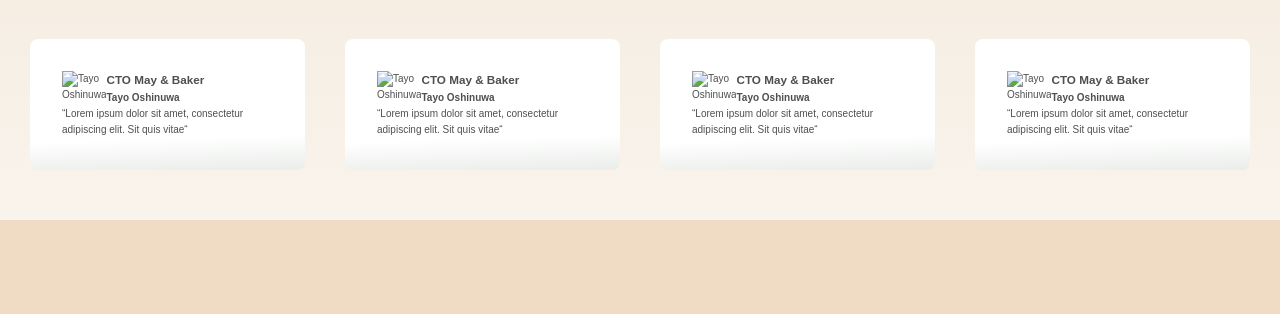
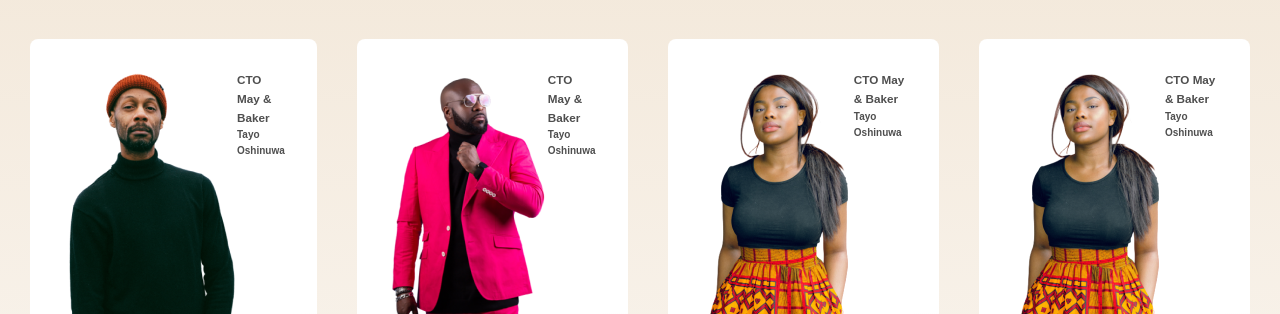
Before and after one commit to vrbin90s/AU-Awesome-Landing-Page, a website: page index.html in a window 1280 px wide. Shown: the part 2950-3264 px from the top of the page. Drawn offline with Linux system fonts and the light colour scheme; the site is published under a folder, as on GitHub Pages, so addresses that start at the root find nothing.

Commit message:
Update index.html

```diff
--- a/index.html
+++ b/index.html
@@ -125,7 +125,7 @@
             <div class="people__cards">
                 <div class="people__card">
                     <div class="people__card-image">
-                        <img src="/assets/images/person-1.png" alt="Tayo Oshinuwa">
+                        <img src="./assets/images/person-1.png" alt="Tayo Oshinuwa">
                     </div>
                     <div class="people__card-title">
                         <h3>CTO May & Baker</h3>
@@ -137,7 +137,7 @@
                 </div>
                 <div class="people__card">
                     <div class="people__card-image">
-                        <img src="/assets/images/person-2.png" alt="Tayo Oshinuwa">
+                        <img src="./assets/images/person-2.png" alt="Tayo Oshinuwa">
                     </div>
                     <div class="people__card-title">
                         <h3>CTO May & Baker</h3>
@@ -149,7 +149,7 @@
                 </div>
                 <div class="people__card">
                     <div class="people__card-image">
-                        <img src="/assets/images/person-3.png" alt="Tayo Oshinuwa">
+                        <img src="./assets/images/person-3.png" alt="Tayo Oshinuwa">
                     </div>
                     <div class="people__card-title">
                         <h3>CTO May & Baker</h3>
@@ -161,7 +161,7 @@
                 </div>
                 <div class="people__card">
                     <div class="people__card-image">
-                        <img src="/assets/images/person-3.png" alt="Tayo Oshinuwa">
+                        <img src="./assets/images/person-3.png" alt="Tayo Oshinuwa">
                     </div>
                     <div class="people__card-title">
                         <h3>CTO May & Baker</h3>
```
